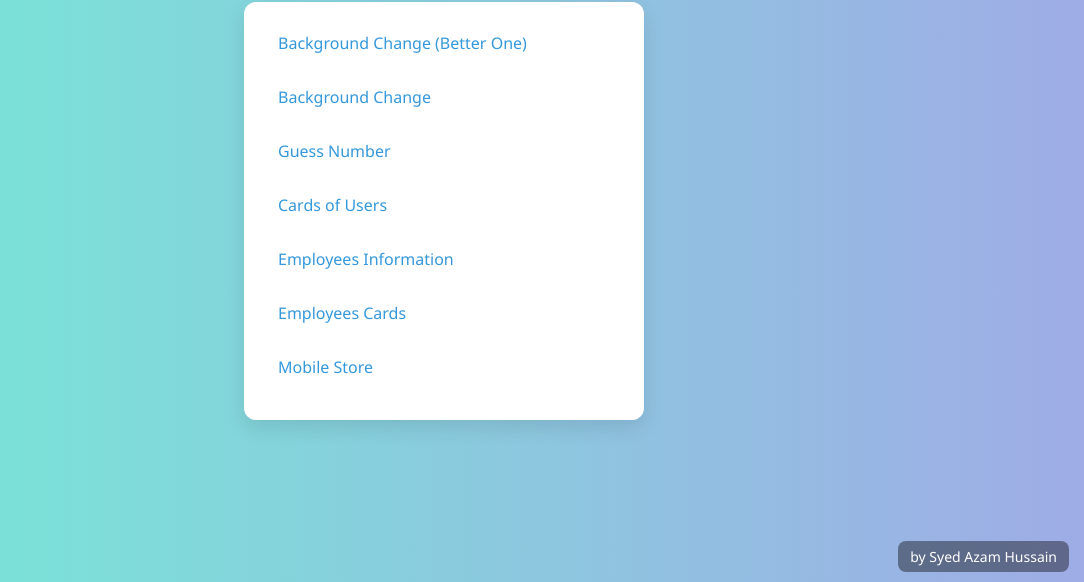
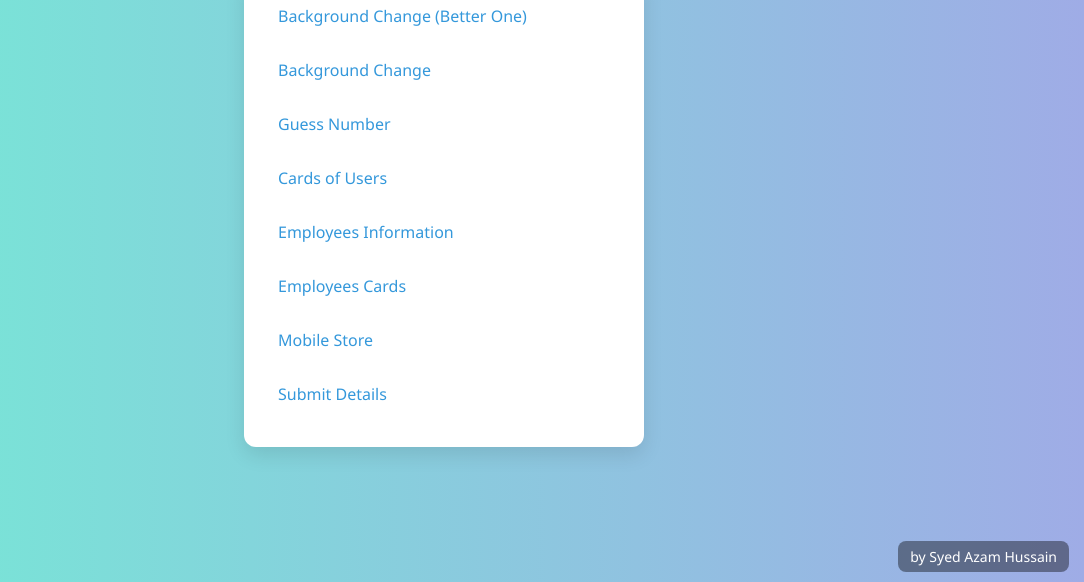
Before and after one commit to syedazamhussain/JavaScript-2, a plain HTML site: page index.html in a window 1280 px wide. Shown: the part 218-800 px from the top of the page, without its empty margins (196-1280 px from the left). Drawn offline with Linux system fonts and the light colour scheme.

Commit message:
index.html

```diff
--- a/index.html
+++ b/index.html
@@ -83,6 +83,8 @@
     <li><a href="Employee%20Slides/">Employees Information</a></li>
     <li><a href="Employees%20Cards/">Employees Cards</a></li>
     <li><a href="Mobile%20Store/">Mobile Store</a></li>
+    <li><a href="Submit%20Details/">Submit Details</a></li>
+
   </ul>
   <div class="footer">by Syed Azam Hussain</div>
 </body>
```
